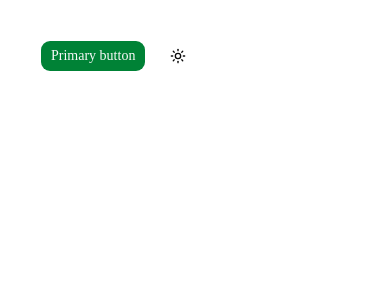
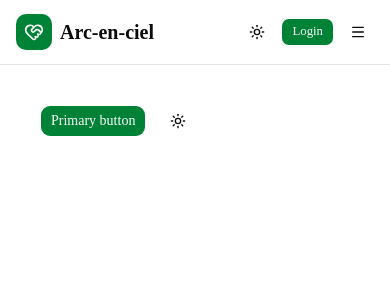
Before and after one commit to fahim0057/Arc-en-ciel, a Next.js app: page / in a window 390 px wide. Shown: the top 300 px of the page. Built offline with nearby package versions, Linux system fonts and the light colour scheme.

Commit message:
feat: responsive navbar with auth-aware user menu

```diff
--- a/app/layout.tsx
+++ b/app/layout.tsx
@@ -4,6 +4,7 @@ import "./globals.css";
 import { ThemeProvider } from "../components/ui/theme-provider";
 import { Toaster } from "@/components/ui/sonner";
 import { SITE } from "@/lib/site";
+import { Navbar } from "@/components/navbar";
 
 const geistSans = Geist({ variable: "--font-geist-sans", subsets: ["latin"] });
 const geistMono = Geist_Mono({ variable: "--font-geist-mono", subsets: ["latin"] });
@@ -17,12 +18,12 @@ export default function RootLayout({ children }: { children: React.ReactNode })
   return (
     <html lang="en" suppressHydrationWarning>
       <body className={`${geistSans.variable} ${geistMono.variable} min-h-screen antialiased`}>
-        <ThemeProvider attribute="class" defaultTheme="system" enableSystem disableTransitionOnChange>
-          {/* Navbar goes here in Step 4 */}
-          <main>{children}</main>
-          {/* Footer goes here in Step 10 */}
-          <Toaster richColors position="top-center" />
-        </ThemeProvider>
+<ThemeProvider attribute="class" defaultTheme="system" enableSystem disableTransitionOnChange>
+  <Navbar />
+  <main>{children}</main>
+  {/* Footer goes here in Step 10 */}
+  <Toaster richColors position="top-center" />
+</ThemeProvider>
       </body>
     </html>
   );
--- /dev/null
+++ b/components/navbar.tsx
@@ -0,0 +1,155 @@
+"use client";
+
+import Link from "next/link";
+import { usePathname, useRouter } from "next/navigation";
+import { useState } from "react";
+import { CalendarCheck, HeartHandshake, ListChecks, LogOut, Menu, PlusCircle, X } from "lucide-react";
+import { toast } from "sonner";
+import { Avatar, AvatarFallback, AvatarImage } from "@/components/ui/avatar";
+import { Button } from "@/components/ui/button";
+import {
+  DropdownMenu,
+  DropdownMenuContent,
+  DropdownMenuItem,
+  DropdownMenuLabel,
+  DropdownMenuSeparator,
+  DropdownMenuTrigger,
+} from "@/components/ui/dropdown-menu";
+import { Tooltip, TooltipContent, TooltipProvider, TooltipTrigger } from "@/components/ui/tooltip";
+import { ThemeToggle } from "@/components/ui/theme-toggle";
+import { useCurrentUser } from "@/hooks/use-current-user";
+import { NAV_LINKS, SITE } from "@/lib/site";
+import { cn } from "@/lib/utils";
+
+const initials = (name: string) =>
+  name
+    .split(" ")
+    .map((n) => n[0])
+    .join("")
+    .slice(0, 2)
+    .toUpperCase();
+
+export function Navbar() {
+  const pathname = usePathname();
+  const router = useRouter();
+  const { user, isPending, logout } = useCurrentUser();
+  const [open, setOpen] = useState(false);
+
+  async function handleLogout() {
+    await logout();
+    toast.success("You have been logged out.");
+    router.push("/");
+    router.refresh();
+  }
+
+  const linkClass = (href: string) =>
+    cn(
+      "rounded-md px-3 py-2 text-sm font-medium transition-colors hover:text-primary",
+      pathname === href ? "text-primary" : "text-muted-foreground"
+    );
+
+  return (
+    <header className="sticky top-0 z-50 border-b bg-background/80 backdrop-blur">
+      <div className="mx-auto flex h-16 max-w-7xl items-center justify-between px-4">
+        {/* Logo + name */}
+        <Link href="/" className="flex items-center gap-2 text-xl font-bold">
+          <span className="flex h-9 w-9 items-center justify-center rounded-lg bg-primary text-primary-foreground">
+            <HeartHandshake className="h-5 w-5" />
+          </span>
+          {SITE.name}
+        </Link>
+
+        {/* Desktop links */}
+        <nav className="hidden items-center gap-1 md:flex">
+          {NAV_LINKS.map((l) => (
+            <Link key={l.href} href={l.href} className={linkClass(l.href)}>
+              {l.label}
+            </Link>
+          ))}
+        </nav>
+
+        {/* Right side */}
+        <div className="flex items-center gap-2">
+          <ThemeToggle />
+
+          {isPending ? (
+            <div className="h-9 w-20 animate-pulse rounded-md bg-muted" />
+          ) : user ? (
+            <>
+              <DropdownMenu>
+                <TooltipProvider delayDuration={200}>
+                  <Tooltip>
+                    <TooltipTrigger asChild>
+                      <DropdownMenuTrigger asChild>
+                        <button className="rounded-full outline-none focus-visible:ring-2 focus-visible:ring-ring focus-visible:ring-offset-2">
+                          <Avatar className="h-9 w-9">
+                            <AvatarImage src={user.image ?? undefined} alt={user.name} />
+                            <AvatarFallback>{initials(user.name)}</AvatarFallback>
+                          </Avatar>
+                        </button>
+                      </DropdownMenuTrigger>
+                    </TooltipTrigger>
+                    <TooltipContent>{user.name}</TooltipContent>
+                  </Tooltip>
+                </TooltipProvider>
+
+                <DropdownMenuContent align="end" className="w-56">
+                  <DropdownMenuLabel className="font-normal">
+                    <p className="text-sm font-medium">{user.name}</p>
+                    <p className="truncate text-xs text-muted-foreground">{user.email}</p>
+                  </DropdownMenuLabel>
+                  <DropdownMenuSeparator />
+                  <DropdownMenuItem asChild>
+                    <Link href="/create-event"><PlusCircle className="mr-2 h-4 w-4" />Create Event</Link>
+                  </DropdownMenuItem>
+                  <DropdownMenuItem asChild>
+                    <Link href="/manage-events"><ListChecks className="mr-2 h-4 w-4" />Manage Events</Link>
+                  </DropdownMenuItem>
+                  <DropdownMenuItem asChild>
+                    <Link href="/joined-events"><CalendarCheck className="mr-2 h-4 w-4" />Joined Events</Link>
+                  </DropdownMenuItem>
+                </DropdownMenuContent>
+              </DropdownMenu>
+
+              <Button variant="outline" size="sm" onClick={handleLogout}>
+                <LogOut className="h-4 w-4 sm:mr-2" />
+                <span className="hidden sm:inline">Logout</span>
+              </Button>
+            </>
+          ) : (
+            <Button asChild size="sm">
+              <Link href="/login">Login</Link>
+            </Button>
+          )}
+
+          {/* Mobile menu toggle */}
+          <Button
+            variant="ghost"
+            size="icon"
+            className="md:hidden"
+            aria-label="Toggle menu"
+            onClick={() => setOpen((v) => !v)}
+          >
+            {open ? <X className="h-5 w-5" /> : <Menu className="h-5 w-5" />}
+          </Button>
+        </div>
+      </div>
+
+      {/* Mobile links */}
+      {open && (
+        <nav className="border-t px-4 py-2 md:hidden">
+          {NAV_LINKS.map((l) => (
+            <Link
+              key={l.href}
+              href={l.href}
+              onClick={() => setOpen(false)}
+              className={cn(linkClass(l.href), "block")}
+            >
+              {l.label}
+            </Link>
+          ))}
+        </nav>
+      )}
+    </header>
+  );
+}
--- /dev/null
+++ b/hooks/use-current-user.ts
@@ -0,0 +1,20 @@
+"use client";
+
+export interface CurrentUser {
+  name: string;
+  email: string;
+  image?: string | null;
+}
+
+// TEMPORARY STUB. Replaced by Better Auth's useSession() in the auth step.
+export function useCurrentUser() {
+  const user = null as CurrentUser | null;
+  // To preview the logged-in navbar, comment the line above and use this one:
+  // const user: CurrentUser | null = { name: "Demo User", email: "demo@example.com", image: null };
+
+  return {
+    user,
+    isPending: false,
+    logout: async () => {},
+  };
+}
```
